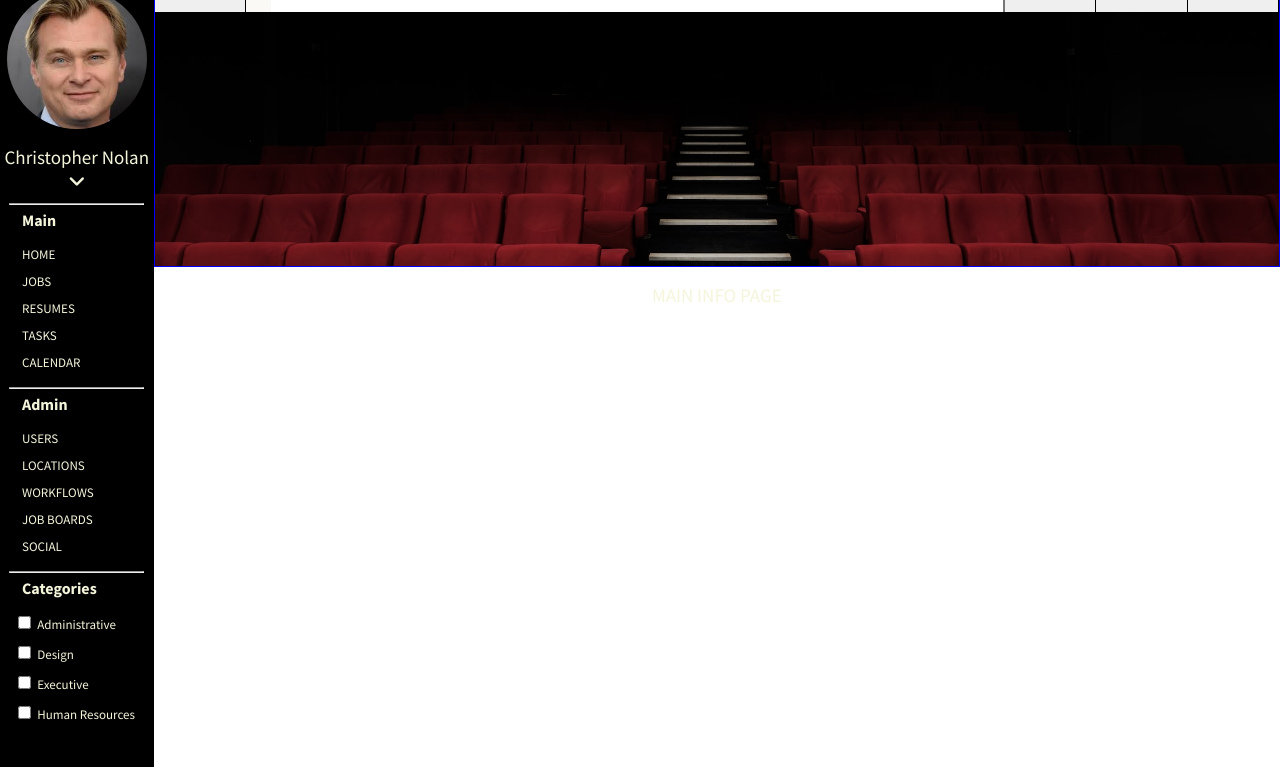
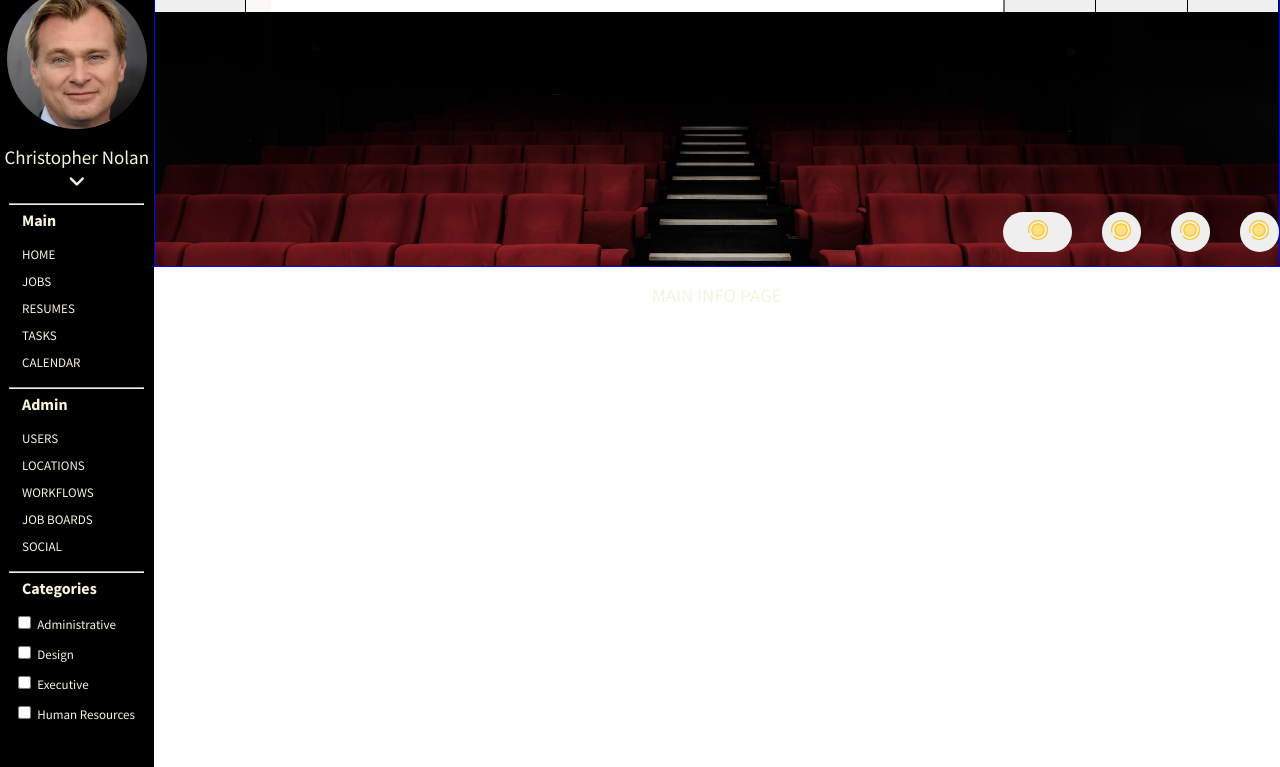
Before and after one commit to banjaminh/Static-Comp, a plain HTML site: page index.html in a window 1280 px wide. Shown: the part 33-800 px from the top of the page. Drawn offline with Linux system fonts and the light colour scheme.

Commit message:
Styling: add buttons to info header

```diff
--- a/index.html
+++ b/index.html
@@ -87,6 +87,21 @@
                             <img class="search-images" src="./assets/hamburger.png" aria-hidden="true">
                         </button>
                     </div>
+                    <div class="name-subscribe-buttons">
+                        <p>Christopher Nolan</p>
+                        <button type="button" name="Active" class="status-button">
+                            <img src="./assets/rec.png">
+                        </button>
+                        <button class="save-button">
+                            <img src="./assets/rec.png">
+                        </button>
+                        <button class="edit-button">
+                            <img src="./assets/rec.png">
+                        </button>
+                        <button class="delete-button">
+                            <img src="./assets/rec.png">
+                        </button>
+                    </div>
                 </header>
                 <h2>MAIN INFO PAGE</h2>
             </section>
--- a/styles.css
+++ b/styles.css
@@ -146,3 +146,54 @@ label{
     justify-content: center;
     background-color: rgb(250, 249, 246);
 }
+
+.name-subscribe-buttons{
+    height: 85%;
+    display: flex;
+}
+
+.status-button{
+    margin-top: 200px;
+    margin-left: 65%;
+    width: 70px;
+    height: 40px;
+    border-radius: 32px;
+    border: none;
+}
+
+.save-button{
+    margin-top: 200px;
+    margin-left: 30px;
+    width: 40px;
+    height: 40px;
+    border-radius: 32px;
+    border: none;
+}
+
+.edit-button{
+    margin-top: 200px;
+    margin-left: 30px;
+    width: 40px;
+    height: 40px;
+    border-radius: 32px;
+    border: none;
+}
+
+.delete-button{
+    margin-top: 200px;
+    margin-left: 30px;
+    width: 40px;
+    height: 40px;
+    border-radius: 32px;
+    border: none;
+}
+
+
+
+.edit-button img,
+.delete-button img,
+.save-button img,
+.status-button img{
+    width: 20px;
+    height: 20px;
+}
```
Also changed, not shown: assets/rec.png (added).
